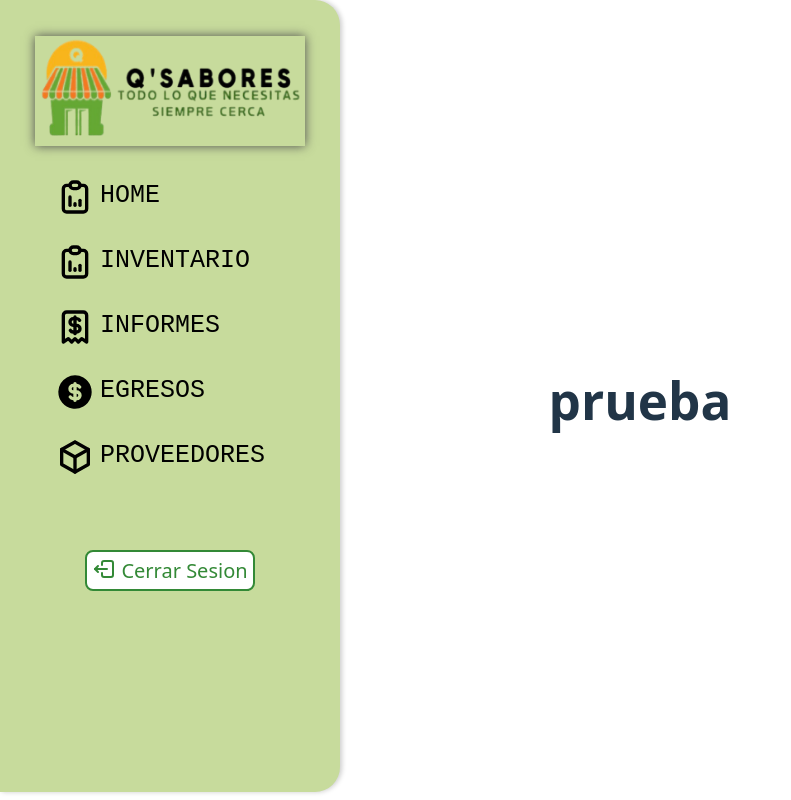
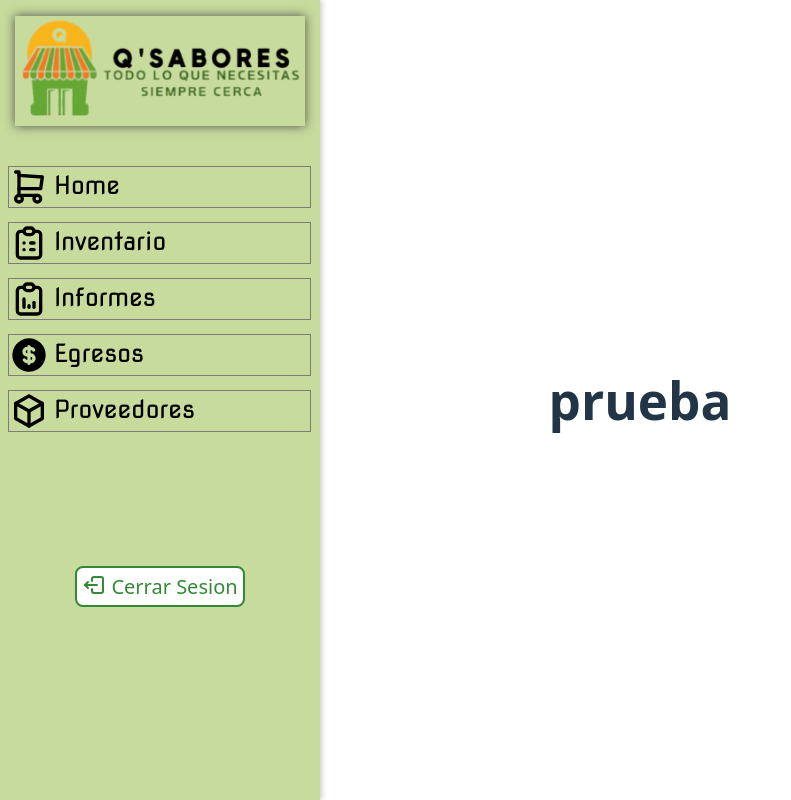
Before and after one commit to AlejandroCastillo17/GDI-Q-SABORES-Frontend, a React (Vite) app in the folder QsaboresFrontend/: page /login in a window 1280 px wide. Both pictures are taken after a click on the button "Iniciar Sesion". Shown: the whole page, without its empty margins (0-791 px from the left). Built offline with nearby package versions, Linux system fonts and the light colour scheme; a web font is replaced by a local one.

Commit message:
Sidebar Actualizado

```diff
--- a/QsaboresFrontend/src/components/Sidebar.jsx
+++ b/QsaboresFrontend/src/components/Sidebar.jsx
@@ -17,49 +17,48 @@ const Sidebar = () => {
                 <ul>
                     <img src={logo} alt="Q'Sabores Logo" />
                     <li>
+                        <svg  xmlns="http://www.w3.org/2000/svg"  width="40"  height="40"viewBox="0 0 24 24"
+                            fill="none"  stroke="#000000"  stroke-width="2"  stroke-linecap="round"  stroke-linejoin="round"
+                            class="icon icon-tabler icons-tabler-outline icon-tabler-shopping-cart">
+                            <path stroke="none" d="M0 0h24v24H0z" fill="none"/>
+                            <path d="M6 19m-2 0a2 2 0 1 0 4 0a2 2 0 1 0 -4 0" />
+                            <path d="M17 19m-2 0a2 2 0 1 0 4 0a2 2 0 1 0 -4 0" />
+                            <path d="M17 17h-11v-14h-2" /><path d="M6 5l14 1l-1 7h-13" />
+                        </svg>
+                        <Link className="link" to="/">Home</Link>
+                    </li>
+                    <li>
                         <svg  xmlns="http://www.w3.org/2000/svg"  width="40"  height="40"  viewBox="0 0 24 24"
-                            fill="none"  stroke="currentColor"  stroke-width="2"  stroke-linecap="round"
-                            stroke-linejoin="round"  class="icon icon-tabler icons-tabler-outline icon-tabler-report-analytics">
+                            fill="none"  stroke="#000000"  stroke-width="2"  stroke-linecap="round"  stroke-linejoin="round"
+                            class="icon icon-tabler icons-tabler-outline icon-tabler-clipboard-list">
+                            <path stroke="none" d="M0 0h24v24H0z" fill="none"/>
+                            <path d="M9 5h-2a2 2 0 0 0 -2 2v12a2 2 0 0 0 2 2h10a2 2 0 0 0 2 -2v-12a2 2 0 0 0 -2 -2h-2" />
+                            <path d="M9 3m0 2a2 2 0 0 1 2 -2h2a2 2 0 0 1 2 2v0a2 2 0 0 1 -2 2h-2a2 2 0 0 1 -2 -2z" />
+                            <path d="M9 12l.01 0" /><path d="M13 12l2 0" /><path d="M9 16l.01 0" /><path d="M13 16l2 0" />
+                        </svg>
+                        <Link className="link" to="/inventario">Inventario</Link>
+                    </li>
+                    <li>
+                        <svg  xmlns="http://www.w3.org/2000/svg"  width="40"  height="40"  viewBox="0 0 24 24"
+                            fill="none"  stroke="#000000"  stroke-width="2"  stroke-linecap="round"  stroke-linejoin="round"
+                            class="icon icon-tabler icons-tabler-outline icon-tabler-report-analytics">
                             <path stroke="none" d="M0 0h24v24H0z" fill="none"/>
                             <path d="M9 5h-2a2 2 0 0 0 -2 2v12a2 2 0 0 0 2 2h10a2 2 0 0 0 2 -2v-12a2 2 0 0 0 -2 -2h-2" />
                             <path d="M9 3m0 2a2 2 0 0 1 2 -2h2a2 2 0 0 1 2 2v0a2 2 0 0 1 -2 2h-2a2 2 0 0 1 -2 -2z" />
                             <path d="M9 17v-5" /><path d="M12 17v-1" /><path d="M15 17v-3" />
                         </svg>
-                        <Link className="link" to="/">HOME</Link>
+                        <Link className="link" to="/informes">Informes</Link>
                     </li>
                     <li>
                         <svg  xmlns="http://www.w3.org/2000/svg"  width="40"  height="40"  viewBox="0 0 24 24"
-                            fill="none"  stroke="currentColor"  stroke-width="2"  stroke-linecap="round"
-                            stroke-linejoin="round"  class="icon icon-tabler icons-tabler-outline icon-tabler-report-analytics">
+                            fill="#000000"  class="icon icon-tabler icons-tabler-filled icon-tabler-coin">
                             <path stroke="none" d="M0 0h24v24H0z" fill="none"/>
-                            <path d="M9 5h-2a2 2 0 0 0 -2 2v12a2 2 0 0 0 2 2h10a2 2 0 0 0 2 -2v-12a2 2 0 0 0 -2 -2h-2" />
-                            <path d="M9 3m0 2a2 2 0 0 1 2 -2h2a2 2 0 0 1 2 2v0a2 2 0 0 1 -2 2h-2a2 2 0 0 1 -2 -2z" />
-                            <path d="M9 17v-5" /><path d="M12 17v-1" /><path d="M15 17v-3" />
+                            <path d="M17 3.34a10 10 0 1 1 -15 8.66l.005 -.324a10 10 0 0 1 14.995 -8.336zm-5 2.66a1 1 0 0 0 -1 1a3 3 0 1 0 0
+                            6v2a1.024 1.024 0 0 1 -.866 -.398l-.068 -.101a1 1 0 0 0 -1.732 .998a3 3 0 0 0 2.505 1.5h.161a1 1 0 0 0
+                            .883 .994l.117 .007a1 1 0 0 0 1 -1l.176 -.005a3 3 0 0 0 -.176 -5.995v-2c.358 -.012 .671 .14 .866 .398l.068
+                            .101a1 1 0 0 0 1.732 -.998a3 3 0 0 0 -2.505 -1.501h-.161a1 1 0 0 0 -1 -1zm1 7a1 1 0 0 1 0 2v-2zm-2 -4v2a1 1 0 0 1 0 -2z" />
                         </svg>
-                        <Link className="link" to="/inventario">INVENTARIO</Link>
-                    </li>
-                    <li>
-                        <svg  xmlns="http://www.w3.org/2000/svg"  width="40"  height="40"  viewBox="0 0 24 24"
-                            fill="none"  stroke="currentColor"  stroke-width="2"  stroke-linecap="round"
-                            stroke-linejoin="round"  class="icon icon-tabler icons-tabler-outline icon-tabler-receipt-dollar">
-                            <path stroke="none" d="M0 0h24v24H0z" fill="none"/>
-                            <path d="M5 21v-16a2 2 0 0 1 2 -2h10a2 2 0 0 1 2 2v16l-3 -2l-2 2l-2 -2l-2 2l-2 -2l-3 2" />
-                            <path d="M14.8 8a2 2 0 0 0 -1.8 -1h-2a2 2 0 1 0 0 4h2a2 2 0 1 1 0 4h-2a2 2 0 0 1 -1.8 -1" />
-                            <path d="M12 6v10" />
-                        </svg>
-                        <Link className="link" to="/informes">INFORMES</Link>
-                    </li>
-                    <li>
-                        <svg  xmlns="http://www.w3.org/2000/svg"  width="40"  height="40"  viewBox="0 0 24 24"
-                            fill="currentColor"  class="icon icon-tabler icons-tabler-filled icon-tabler-coin">
-                            <path stroke="none" d="M0 0h24v24H0z" fill="none"/>
-                            <path d="M17 3.34a10 10 0 1 1 -15 8.66l.005 -.324a10 10 0 0 1 14.995 -8.336zm-5 2.66a1 1 0 0 0
-                            -1 1a3 3 0 1 0 0 6v2a1.024 1.024 0 0 1 -.866 -.398l-.068 -.101a1 1 0 0 0 -1.732 .998a3 3 0 0 0
-                            2.505 1.5h.161a1 1 0 0 0 .883 .994l.117 .007a1 1 0 0 0 1 -1l.176 -.005a3 3 0 0 0 -.176
-                            -5.995v-2c.358 -.012 .671 .14 .866 .398l.068 .101a1 1 0 0 0 1.732 -.998a3 3 0 0 0 -2.505
-                            -1.501h-.161a1 1 0 0 0 -1 -1zm1 7a1 1 0 0 1 0 2v-2zm-2 -4v2a1 1 0 0 1 0 -2z" />
-                        </svg>
-                        <Link className="link" to="/egresos">EGRESOS</Link>
+                        <Link className="link" to="/egresos">Egresos</Link>
                     </li>
                     <li>
                         <svg  xmlns="http://www.w3.org/2000/svg"  width="40"  height="40"  viewBox="0 0 24 24"
@@ -68,12 +67,11 @@ const Sidebar = () => {
                             <path stroke="none" d="M0 0h24v24H0z" fill="none"/><path d="M12 3l8 4.5l0 9l-8 4.5l-8 -4.5l0 -9l8 -4.5" />
                             <path d="M12 12l8 -4.5" /><path d="M12 12l0 9" /><path d="M12 12l-8 -4.5" />
                         </svg>
-                        <Link className="link" to="/proveedores">PROVEEDORES</Link>
+                        <Link className="link" to="/proveedores">Proveedores</Link>
                     </li>
                 </ul>
             </nav>
-            <br />
-            <br />
+            <br /><br /><br /><br /><br />
             <button className="logout" onClick={CerrarSesion}>
                 <svg  xmlns="http://www.w3.org/2000/svg"  width="24"  height="24"  viewBox="0 0 24 24"  fill="none"
                     stroke="#338936"  stroke-width="2"  stroke-linecap="round"  stroke-linejoin="round"  class="icon icon-tabler icons-tabler-outline icon-tabler-logout-2">
--- a/QsaboresFrontend/src/styles/Sidebar.css
+++ b/QsaboresFrontend/src/styles/Sidebar.css
@@ -1,24 +1,27 @@
 .sidebar {
-    width: 300px;
-    height: 94vh;
+    width: 320px;
+    height: 100%;
     background: #C7DB9C;
     position: fixed;
     left: 0;
     top: 0;
-    padding: 20px;
     box-shadow: 2px 0 5px rgba(0, 0, 0, 0.2);
     display: flex;
     flex-direction: column;
     align-items: center;
     z-index: 10;
-    border-top-right-radius: 25px;
-    border-bottom-right-radius: 25px;
 }
 
 .sidebar img {
-    width: 270px;
+    width: 290px;
     height: 110px;
     box-shadow: 0 0 10px #4e4e4e;
+    margin-bottom: 20px;
+}
+
+.sidebar nav {
+    text-align: center;
+    width: 100%;
 }
 
 .sidebar ul {
@@ -29,11 +32,11 @@
 }
 
 .sidebar li {
-    margin: 25px 20px;
-    width: 220px;
-    text-align: center;
+    margin: 14px 8px;
+    width: 94%;
+    text-align: left;
     display: flex;
-    border-radius: 10px;
+    border: 1px solid #827B7B;
 }
 
 .sidebar svg {
@@ -43,7 +46,8 @@
 }
 
 .sidebar a {
-    font-family: monospace;
+    width: 80%;
+    font-family: "Nova Square", sans-serif;
     color: rgb(0, 0, 0);
     font-size: 25px;
 }
@@ -70,3 +74,7 @@
     background-color: #338936;
     color: white;
 }
+
+.logout:hover svg {
+    stroke: white;
+}
```
